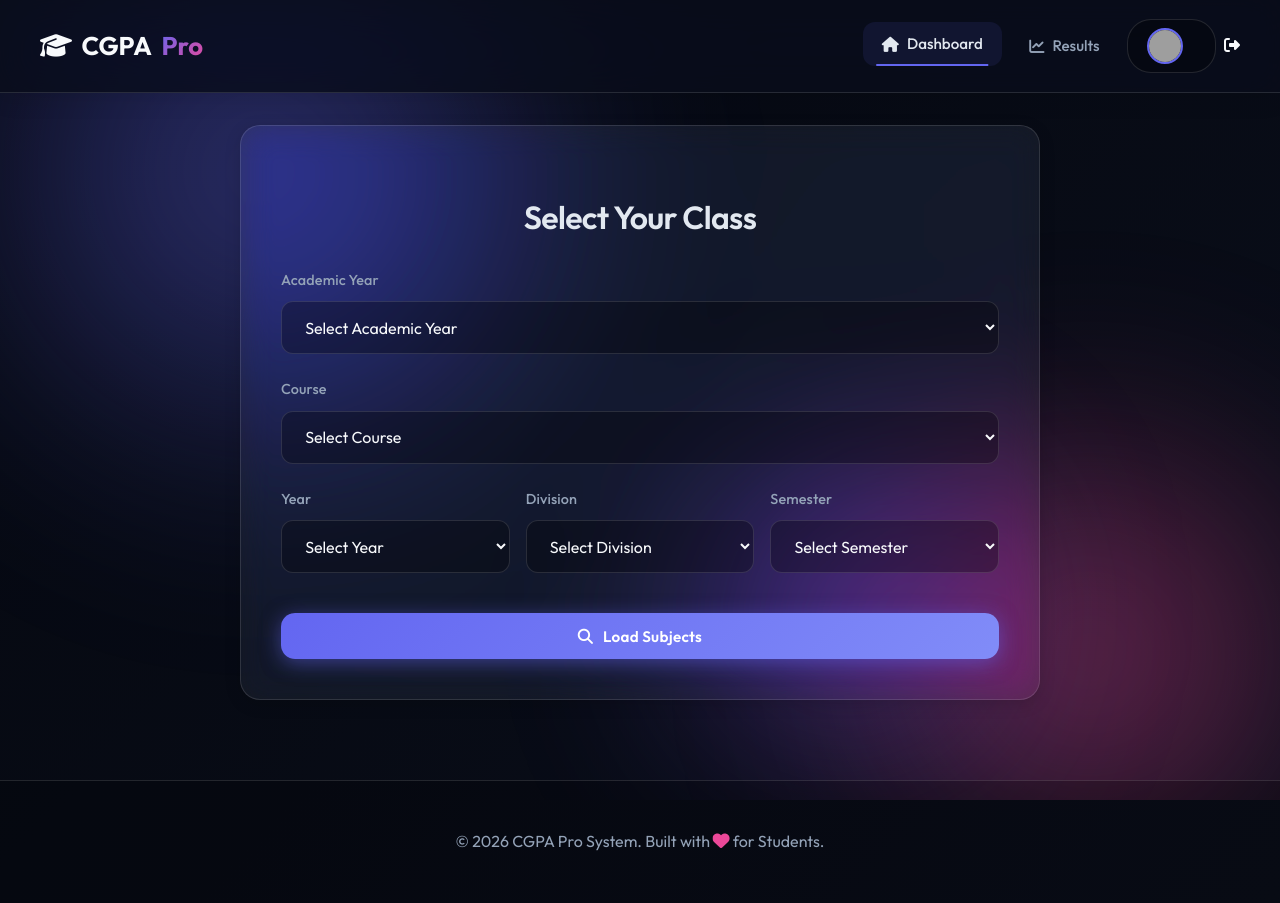
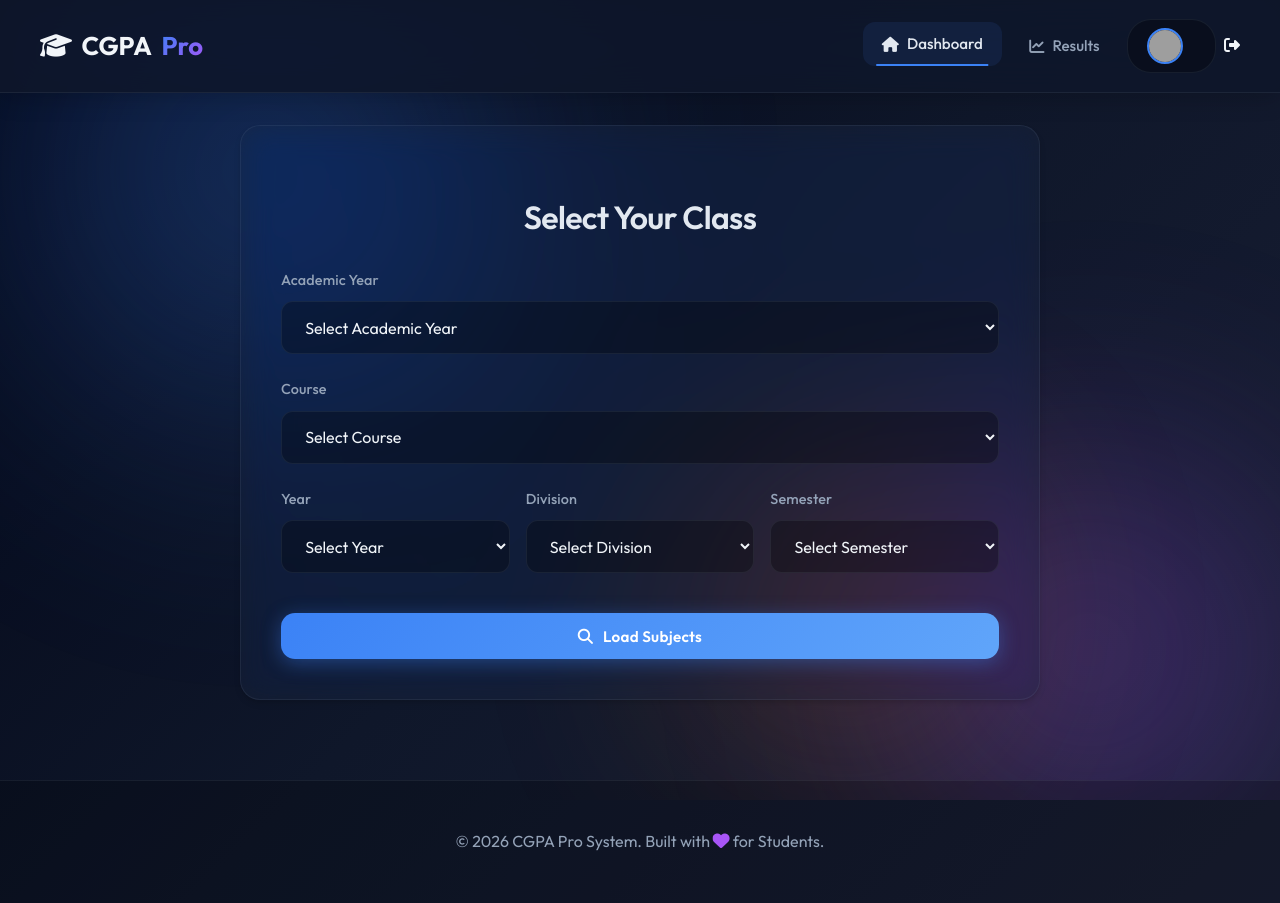
Before and after one commit to Rush1618/cgpa-calculator, a Flask app: page /student in a window 1280 px wide. Run offline with Flask 3, Linux system fonts and the light colour scheme; the visitor is signed in with stand-in values (Sample User, id 1); data that the repository does not hold is empty; grey boxes are pictures that could not be loaded.

Commit message:
new layout_claude_fix

```diff
--- a/static/css/style.css
+++ b/static/css/style.css
@@ -1,40 +1,53 @@
 :root {
-    /* Enhanced Color Palette */
-    --primary: #6366f1;
-    --primary-dark: #4f46e5;
-    --primary-light: #818cf8;
-    --primary-glow: rgba(99, 102, 241, 0.5);
+    /* Modern Professional Color Palette */
+    /* Primary - Deep Blue */
+    --primary: #3b82f6;
+    --primary-dark: #2563eb;
+    --primary-light: #60a5fa;
+    --primary-glow: rgba(59, 130, 246, 0.4);
 
-    --secondary: #ec4899;
-    --secondary-dark: #db2777;
-    --secondary-glow: rgba(236, 72, 153, 0.5);
+    /* Secondary - Vibrant Purple */
+    --secondary: #a855f7;
+    --secondary-dark: #9333ea;
+    --secondary-light: #c084fc;
+    --secondary-glow: rgba(168, 85, 247, 0.4);
 
-    --accent: #8b5cf6;
-    --accent-glow: rgba(139, 92, 246, 0.4);
+    /* Accent - Warm Coral */
+    --accent: #f97316;
+    --accent-light: #fb923c;
+    --accent-glow: rgba(249, 115, 22, 0.4);
 
-    --bg-dark: #0a0e1a;
-    --bg-darker: #050810;
-    --glass-bg: rgba(255, 255, 255, 0.06);
-    --glass-border: rgba(255, 255, 255, 0.12);
+    /* Backgrounds - Deep Navy */
+    --bg-dark: #0f172a;
+    --bg-darker: #020617;
+    --bg-card: #1e293b;
 
-    --text-main: #f8fafc;
+    /* Glass Effects */
+    --glass-bg: rgba(30, 41, 59, 0.4);
+    --glass-border: rgba(148, 163, 184, 0.1);
+    --glass-hover: rgba(30, 41, 59, 0.6);
+
+    /* Text Colors */
+    --text-main: #f1f5f9;
     --text-light: #e2e8f0;
     --text-muted: #94a3b8;
     --text-dim: #64748b;
 
-    --success: #10b981;
-    --success-glow: rgba(16, 185, 129, 0.4);
+    /* Status Colors */
+    --success: #22c55e;
+    --success-glow: rgba(34, 197, 94, 0.3);
     --danger: #ef4444;
-    --danger-glow: rgba(239, 68, 68, 0.4);
+    --danger-glow: rgba(239, 68, 68, 0.3);
     --warning: #f59e0b;
-    --warning-glow: rgba(245, 158, 11, 0.4);
-    --info: #3b82f6;
+    --warning-glow: rgba(245, 158, 11, 0.3);
+    --info: #06b6d4;
 
-    /* Shadows */
-    --shadow-sm: 0 2px 8px rgba(0, 0, 0, 0.1);
-    --shadow-md: 0 4px 16px rgba(0, 0, 0, 0.15);
-    --shadow-lg: 0 8px 32px rgba(0, 0, 0, 0.2);
-    --shadow-xl: 0 12px 48px rgba(0, 0, 0, 0.3);
+    /* Shadows - Enhanced for depth */
+    --shadow-sm: 0 1px 3px rgba(0, 0, 0, 0.12), 0 1px 2px rgba(0, 0, 0, 0.24);
+    --shadow-md: 0 4px 6px rgba(0, 0, 0, 0.1), 0 2px 4px rgba(0, 0, 0, 0.06);
+    --shadow-lg: 0 10px 15px rgba(0, 0, 0, 0.1), 0 4px 6px rgba(0, 0, 0, 0.05);
+    --shadow-xl: 0 20px 25px rgba(0, 0, 0, 0.15), 0 10px 10px rgba(0, 0, 0, 0.04);
+    --shadow-glow: 0 0 20px rgba(59, 130, 246, 0.3);
 }
 
 * {
@@ -45,7 +58,7 @@
 }
 
 body {
-    background: linear-gradient(135deg, var(--bg-darker) 0%, var(--bg-dark) 100%);
+    background: linear-gradient(135deg, var(--bg-darker) 0%, var(--bg-dark) 50%, #1a1f35 100%);
     color: var(--text-main);
     min-height: 100vh;
     overflow-x: hidden;
@@ -68,8 +81,8 @@ body {
 .orb {
     position: absolute;
     border-radius: 50%;
-    filter: blur(100px);
-    opacity: 0.5;
+    filter: blur(120px);
+    opacity: 0.4;
     animation: float 25s infinite ease-in-out;
     will-change: transform;
 }
@@ -133,8 +146,8 @@ body {
 }
 
 .glass:hover {
-    background: rgba(255, 255, 255, 0.08);
-    border-color: rgba(255, 255, 255, 0.18);
+    background: var(--glass-hover);
+    border-color: rgba(148, 163, 184, 0.2);
     box-shadow: var(--shadow-lg);
 }
 
@@ -146,10 +159,10 @@ body {
     position: sticky;
     top: 0;
     z-index: 100;
-    background: rgba(10, 14, 26, 0.85);
+    background: rgba(15, 23, 42, 0.9);
     backdrop-filter: blur(20px) saturate(180%);
     border-bottom: 1px solid var(--glass-border);
-    box-shadow: 0 4px 24px rgba(0, 0, 0, 0.1);
+    box-shadow: 0 4px 24px rgba(0, 0, 0, 0.2);
 }
 
 /* Enhanced Typography */
@@ -169,7 +182,7 @@ h1 {
     font-size: 2.75rem;
     text-align: center;
     margin: 2.5rem 0;
-    background: linear-gradient(135deg, #a78bfa 0%, #f472b6 50%, #fb923c 100%);
+    background: linear-gradient(135deg, var(--primary-light) 0%, var(--secondary) 50%, var(--accent) 100%);
     -webkit-background-clip: text;
     background-clip: text;
     color: transparent;
@@ -261,7 +274,7 @@ a {
 
 .nav-item:hover,
 .nav-item.active {
-    background: rgba(99, 102, 241, 0.1);
+    background: rgba(59, 130, 246, 0.1);
     color: var(--text-light);
     transform: translateY(-2px);
 }
@@ -375,7 +388,7 @@ a {
 }
 
 .btn-icon:hover {
-    background: rgba(99, 102, 241, 0.15);
+    background: rgba(59, 130, 246, 0.15);
     color: var(--primary);
     border-color: var(--primary);
     transform: translateY(-2px);
@@ -413,6 +426,9 @@ textarea {
     font-size: 1rem;
     transition: all 0.3s ease;
     font-family: inherit;
+    position: relative;
+    z-index: 1;
+    pointer-events: auto;
 }
 
 input:focus,
@@ -422,6 +438,7 @@ textarea:focus {
     border-color: var(--primary);
     background: rgba(0, 0, 0, 0.4);
     box-shadow: 0 0 0 3px var(--primary-glow);
+    z-index: 2;
 }
 
 input::placeholder,
@@ -467,7 +484,7 @@ tr {
 }
 
 tr:hover {
-    background: rgba(99, 102, 241, 0.05);
+    background: rgba(59, 130, 246, 0.05);
 }
 
 tbody tr:last-child td {
@@ -501,7 +518,7 @@ tbody tr:last-child td {
     left: 0;
     width: 100%;
     height: 100%;
-    background: linear-gradient(135deg, rgba(99, 102, 241, 0.05) 0%, transparent 100%);
+    background: linear-gradient(135deg, rgba(59, 130, 246, 0.05) 0%, transparent 100%);
     opacity: 0;
     transition: opacity 0.3s ease;
 }
@@ -512,8 +529,8 @@ tbody tr:last-child td {
 
 .card:hover {
     transform: translateY(-8px);
-    border-color: rgba(255, 255, 255, 0.25);
-    box-shadow: 0 12px 40px rgba(99, 102, 241, 0.2);
+    border-color: rgba(148, 163, 184, 0.25);
+    box-shadow: 0 12px 40px rgba(59, 130, 246, 0.2);
 }
 
 /* Enhanced Flash Messages */
@@ -531,7 +548,7 @@ tbody tr:last-child td {
 .flash-card {
     padding: 1.2rem 1.75rem;
     border-radius: 14px;
-    background: rgba(10, 14, 26, 0.95);
+    background: rgba(15, 23, 42, 0.95);
     border-left: 4px solid var(--primary);
     display: flex;
     align-items: center;
```
